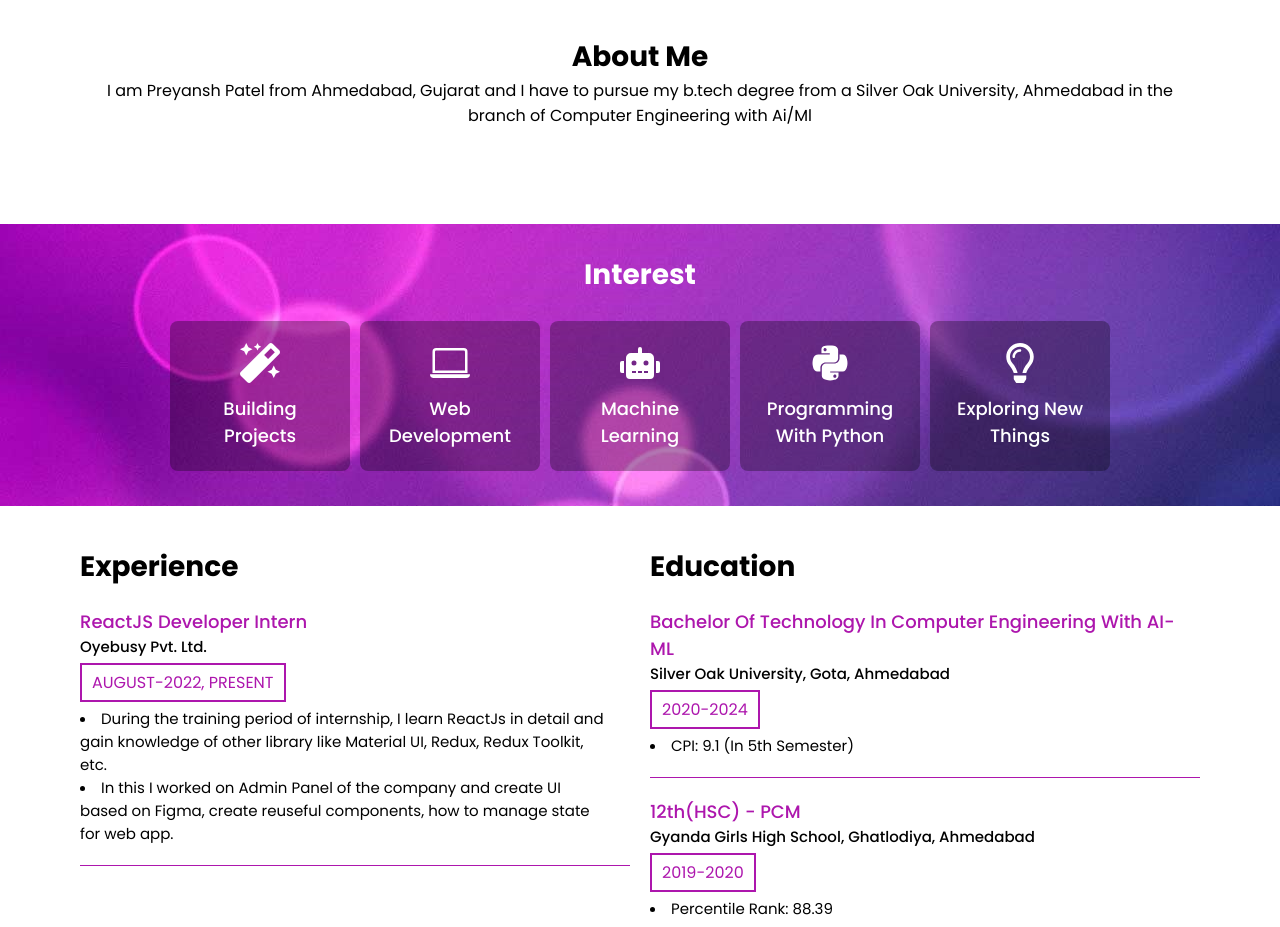
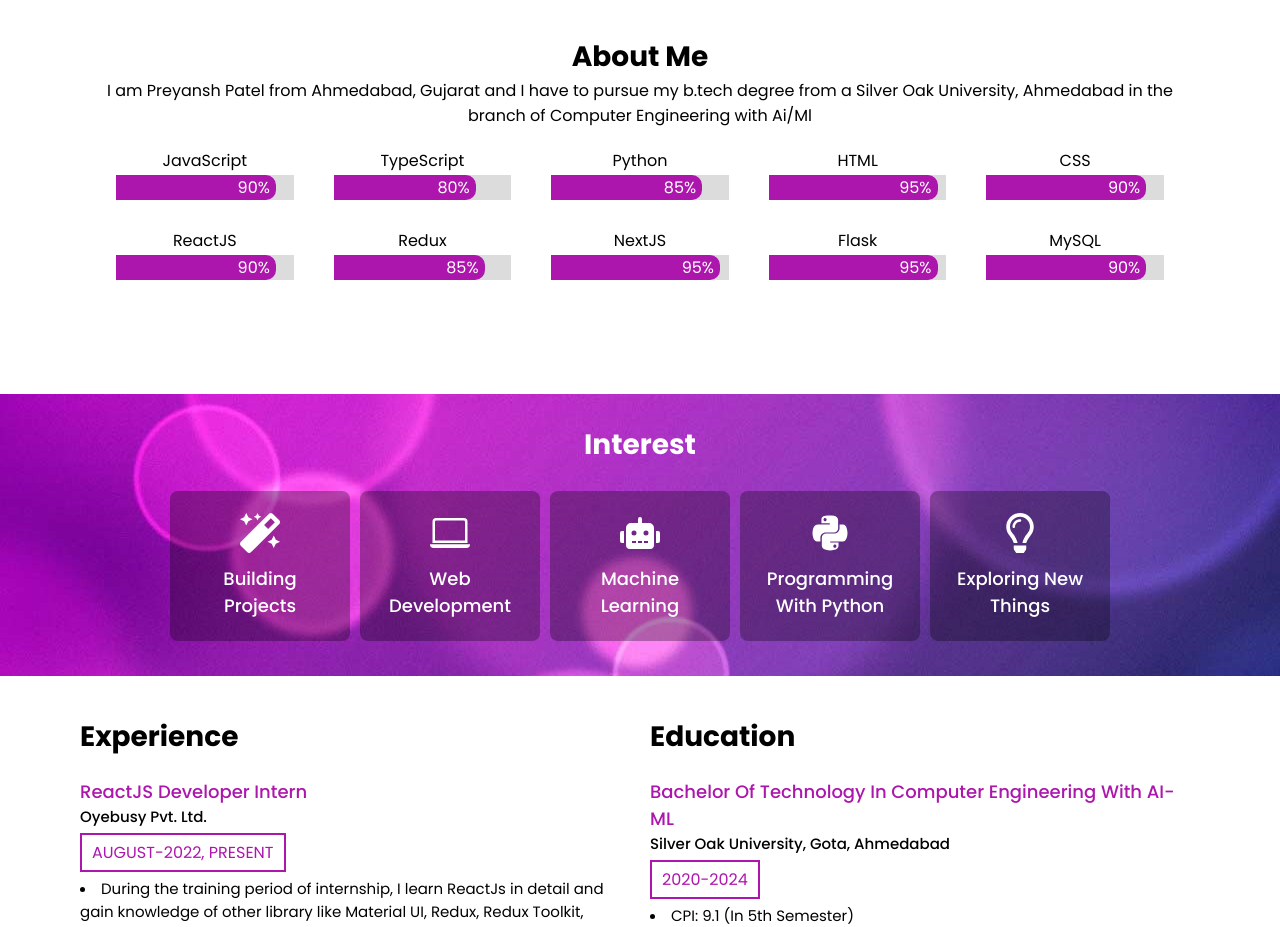
Before and after one commit to PatelPreyansh30/preyansh-website, a Next.js app: page / in a window 1280 px wide. Shown: the part 860-1787 px from the top of the page. Built offline with nearby package versions, Linux system fonts and the light colour scheme.

Commit message:
skillsets added

```diff
--- a/components/AboutMe.tsx
+++ b/components/AboutMe.tsx
@@ -1,10 +1,73 @@
 import React from "react";
+
+const skillSet = [
+  {
+    label: "JavaScript",
+    level: "90",
+  },
+  {
+    label: "TypeScript",
+    level: "80",
+  },
+  {
+    label: "Python",
+    level: "85",
+  },
+  {
+    label: "HTML",
+    level: "95",
+  },
+  {
+    label: "CSS",
+    level: "90",
+  },
+  {
+    label: "ReactJS",
+    level: "90",
+  },
+  {
+    label: "Redux",
+    level: "85",
+  },
+  {
+    label: "NextJS",
+    level: "95",
+  },
+  {
+    label: "Flask",
+    level: "95",
+  },
+  {
+    label: "MySQL",
+    level: "90",
+  },
+];
 
 const AboutMe = () => {
   return (
     <div id="about" className="aboutme-main">
       <p className="h1-font">About Me</p>
       <p>{`I am Preyansh Patel from Ahmedabad, Gujarat and I have to pursue my b.tech degree from a Silver Oak University, Ahmedabad in the branch of Computer Engineering with Ai/Ml`}</p>
+      <div
+        style={{
+          marginTop: "10px",
+          display: "flex",
+          alignItems: "center",
+          justifyContent: "center",
+          flexWrap: "wrap",
+        }}
+      >
+        {skillSet.map((item, index) => (
+          <div className="aboute-me-skill-box" key={index}>
+            <p>{item.label}</p>
+            <div className="aboute-me-skill-full-width">
+              <div
+                className={`aboute-me-skill-width width-${item.level}`}
+              >{`${item.level}%`}</div>
+            </div>
+          </div>
+        ))}
+      </div>
     </div>
   );
 };
--- a/styles/aboutme.css
+++ b/styles/aboutme.css
@@ -28,6 +28,27 @@
     padding: 6rem;
 }
 
+.aboute-me-skill-box {
+    padding: 10px 20px;
+    width: 150px;
+    height: 80px;
+    flex: 5 20%;
+}
+
+.aboute-me-skill-full-width {
+    width: 100%;
+    background-color: gainsboro;
+}
+
+.aboute-me-skill-width {
+    margin: 2px 0;
+    padding: 0 6px 0 0;
+    text-align: right;
+    border-radius: 0 10px 10px 0;
+    color: white;
+    background-color: rgb(173, 22, 173);
+}
+
 @media screen and (max-width: 768px) {
     .first-aboute-me-main {
         text-align: center;
@@ -37,3 +58,30 @@
         padding: 30px 20px;
     }
 }
+
+@media screen and (max-width: 420px) and (min-width: 300px) {
+    .aboute-me-skill-box {
+        flex: 2 50%;
+    }
+}
+
+/* widths */
+.width-95 {
+    width: 95%;
+}
+
+.width-90 {
+    width: 90%;
+}
+
+.width-85 {
+    width: 85%;
+}
+
+.width-80 {
+    width: 80%;
+}
+
+.width-70 {
+    width: 70%;
+}
--- a/styles/utility.css
+++ b/styles/utility.css
@@ -2,25 +2,8 @@
     display: none;
 }
 
-.grid {
-    display: grid;
-}
-
 .block {
     display: block;
-}
-
-/* float */
-.float-left {
-    float: left;
-}
-
-.float-right {
-    float: right;
-}
-
-.float-none {
-    float: none;
 }
 
 /* Font-weight */
```
Also changed, not shown: public/images/1.jpeg (deleted).
